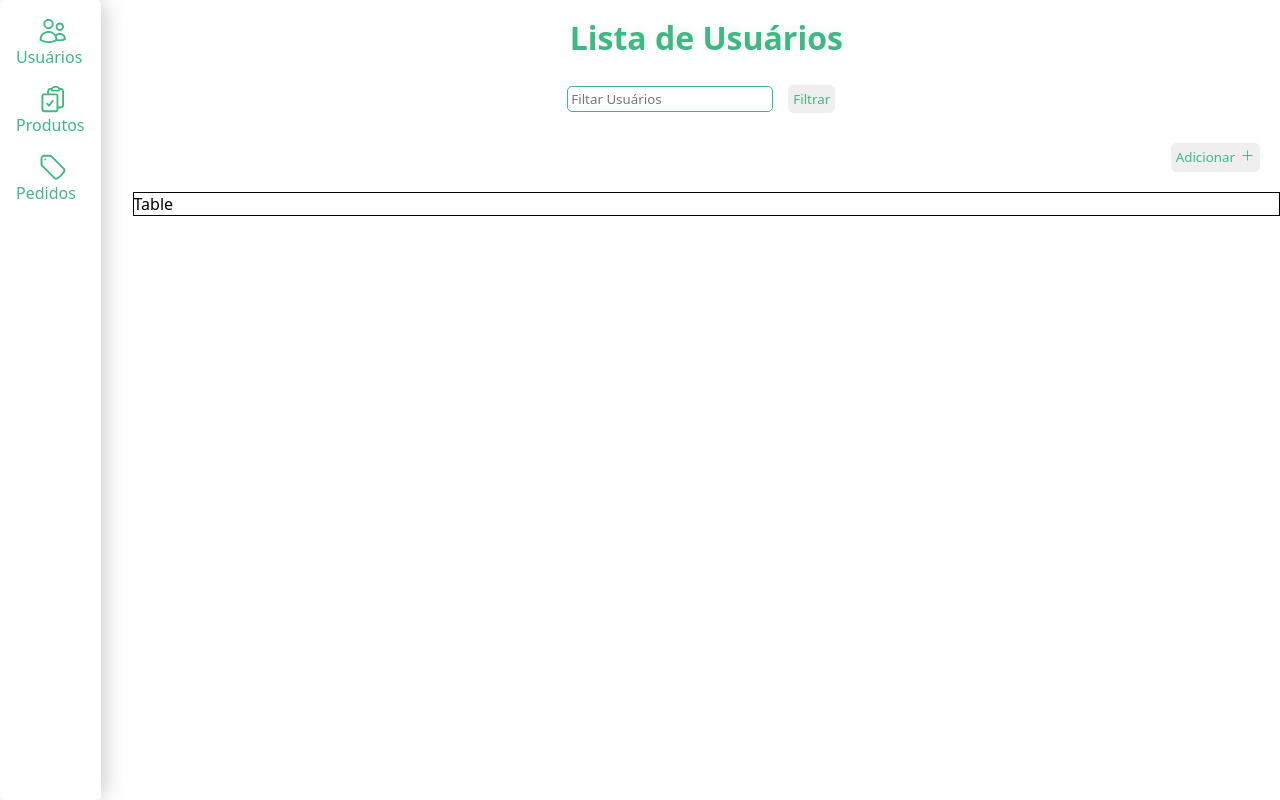
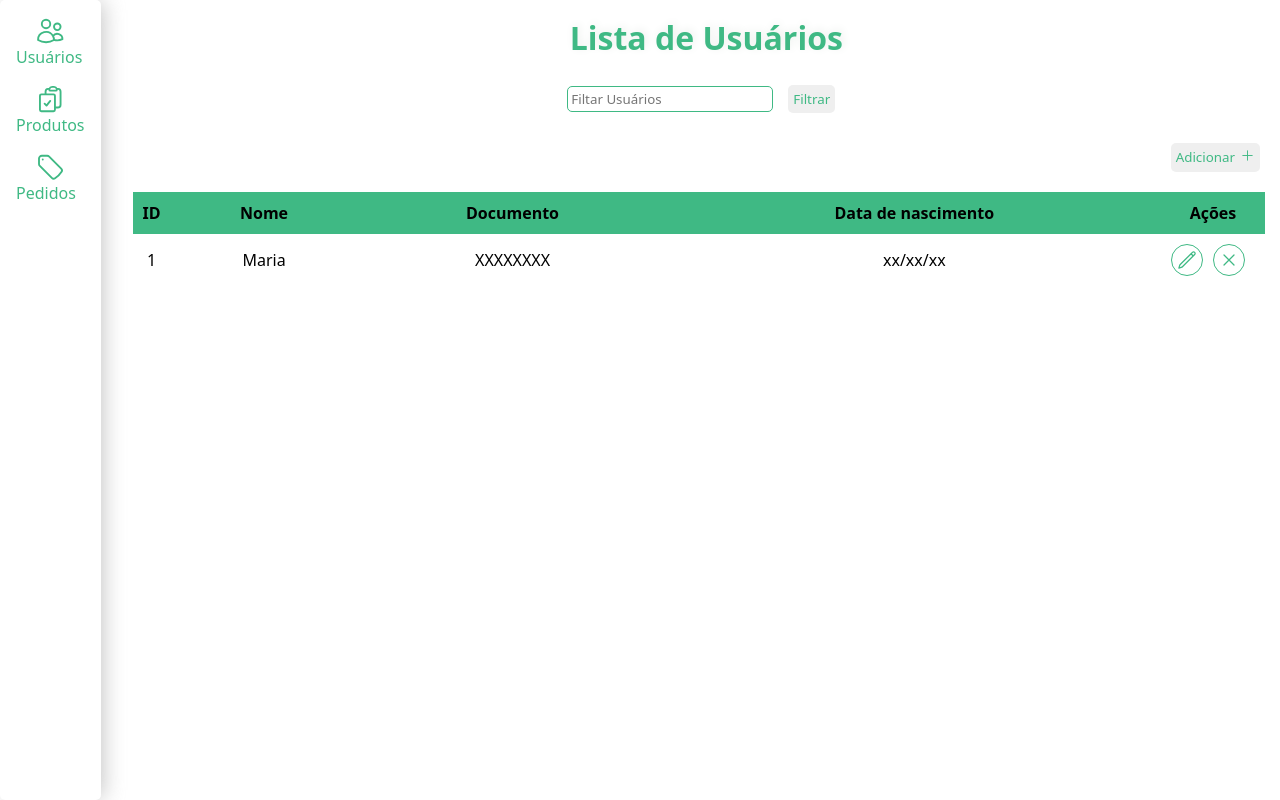
Before and after one commit to mariabaeta27/test-vue-escriba, a Vue app: page /users in a window 1280 px wide. Built offline with nearby package versions, Linux system fonts and the light colour scheme.

Commit message:
feat: :sparkles: Created Componet Table

```diff
--- a/src/components/ButtonComponent.vue
+++ b/src/components/ButtonComponent.vue
@@ -23,7 +23,7 @@ defineProps<{
   </button>
 </template>
 
-<style>
+<style scoped>
 .custom-button {
   border-radius: 5px;
   color: #3fb984;
--- a/src/components/Filter/FilterComponent.vue
+++ b/src/components/Filter/FilterComponent.vue
@@ -12,7 +12,7 @@ import ButtonComponent from '@/components/ButtonComponent.vue'
   </form>
 </template>
 
-<style>
+<style scoped>
 .filter {
   display: flex;
   align-items: center;
--- a/src/components/InputComponent.vue
+++ b/src/components/InputComponent.vue
@@ -9,8 +9,7 @@ defineProps<{
   <input :type="type" :placeholder="placeholder" />
 </template>
 
-<style>
-@media (min-width: 1024px) {
+<style scoped>
 input {
   border: 1px solid #3fb984;
   padding: 3px;
@@ -18,5 +17,4 @@ defineProps<{
   margin-right: 5px;
   width: auto;
 }
-}
 </style>
--- /dev/null
+++ b/src/components/Table/TableComponent.vue
@@ -0,0 +1,86 @@
+<script setup lang="ts">
+import { PencilIcon, XMarkIcon } from '@heroicons/vue/24/outline'
+
+// defineProps<{
+//   type: string
+//   placeholder: string
+// }>()
+</script>
+
+<template>
+  <div>
+    <table class="table">
+      <thead>
+        <th class="cell-id">ID</th>
+        <th>Nome</th>
+        <th>Documento</th>
+        <th>Data de nascimento</th>
+        <th class="cell-actions">Ações</th>
+      </thead>
+      <tbody>
+        <tr>
+          <td>1</td>
+          <td>Maria</td>
+          <td>XXXXXXXX</td>
+          <td>xx/xx/xx</td>
+          <td class="actions">
+            <button>
+              <PencilIcon class="icon" />
+            </button>
+            <button>
+              <XMarkIcon class="icon" />
+            </button>
+          </td>
+        </tr>
+      </tbody>
+    </table>
+  </div>
+</template>
+
+<style scoped>
+.table {
+  width: 100%;
+  margin-right: 10px;
+  border-spacing: 0 8px;
+}
+.table,
+th,
+td {
+  border-collapse: collapse;
+  padding: 10px;
+  text-align: left;
+  text-align: center;
+}
+th {
+  background-color: #3fb984;
+}
+div {
+  margin-right: 15px;
+}
+.actions {
+  display: flex;
+  justify-content: start;
+}
+.actions button {
+  margin-right: 10px;
+  border: #3fb984 1px solid;
+  padding: 5px;
+  border-radius: 50%;
+  display: flex;
+  align-items: center;
+  justify-content: center;
+  background-color: #fff;
+}
+
+.icon {
+  height: 20px;
+  color: #3fb984;
+}
+
+.cell-id {
+  width: 10px; /* Defina o tamanho desejado */
+}
+.cell-actions {
+  width: 30px;
+}
+</style>
--- a/src/components/TitleComponent.vue
+++ b/src/components/TitleComponent.vue
@@ -10,13 +10,11 @@ defineProps<{
   </header>
 </template>
 
-<style>
-@media (min-width: 1024px) {
-  h1 {
-    color: #3fb984;
-    text-shadow: 2px -2px 10px rgb(235, 238, 235);
-    text-align: center;
-    padding: 1rem;
-  }
+<style scoped>
+h1 {
+  color: #3fb984;
+  text-shadow: 2px -2px 10px rgb(235, 238, 235);
+  text-align: center;
+  padding: 1rem;
 }
 </style>
--- a/src/views/OrdersView.vue
+++ b/src/views/OrdersView.vue
@@ -4,12 +4,10 @@
   </div>
 </template>
 
-<style>
-@media (min-width: 1024px) {
-  .orders {
-    min-height: 100vh;
-    display: flex;
-    align-items: center;
-  }
+<style scoped>
+.orders {
+  min-height: 100vh;
+  display: flex;
+  align-items: center;
 }
 </style>
--- a/src/views/ProductsView.vue
+++ b/src/views/ProductsView.vue
@@ -4,12 +4,10 @@
   </div>
 </template>
 
-<style>
-@media (min-width: 1024px) {
-  .products {
-    min-height: 100vh;
-    display: flex;
-    align-items: center;
-  }
+<style scoped>
+.products {
+  min-height: 100vh;
+  display: flex;
+  align-items: center;
 }
 </style>
--- a/src/views/UsersView.vue
+++ b/src/views/UsersView.vue
@@ -2,6 +2,7 @@
 import TitleComponent from '../components/TitleComponent.vue'
 import ButtonComponent from '@/components/ButtonComponent.vue'
 import FilterComponent from '@/components/Filter/FilterComponent.vue'
+import TableComponent from '@/components/Table/TableComponent.vue'
 </script>
 
 <template>
@@ -12,12 +13,11 @@ import FilterComponent from '@/components/Filter/FilterComponent.vue'
       <!-- Implementar lógica do botão de adicionar mais usuários -->
       <ButtonComponent text="Adicionar" :icon="true" />
     </div>
-    <div class="table">Table</div>
+    <TableComponent />
   </div>
 </template>
 
-<style>
-@media (min-width: 1024px) {
+<style scoped>
 .body-users {
   display: flex;
   flex-direction: column;
@@ -28,9 +28,4 @@ import FilterComponent from '@/components/Filter/FilterComponent.vue'
   justify-content: end;
   padding: 10px;
 }
-
-  .table {
-    border: 1px solid;
-  }
-}
 </style>
```
Lines whose indentation alone changed are shown as unchanged.
